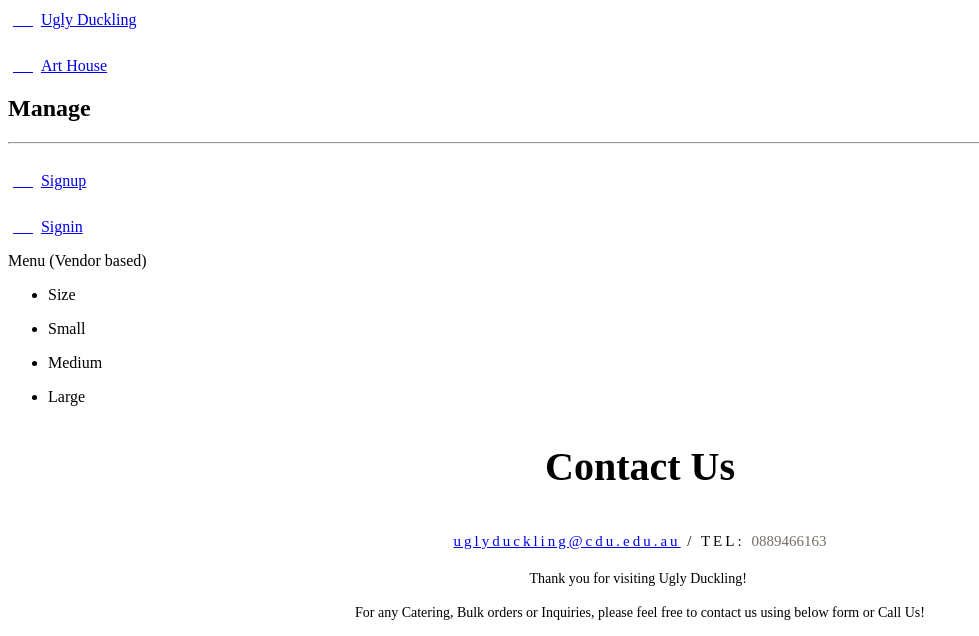
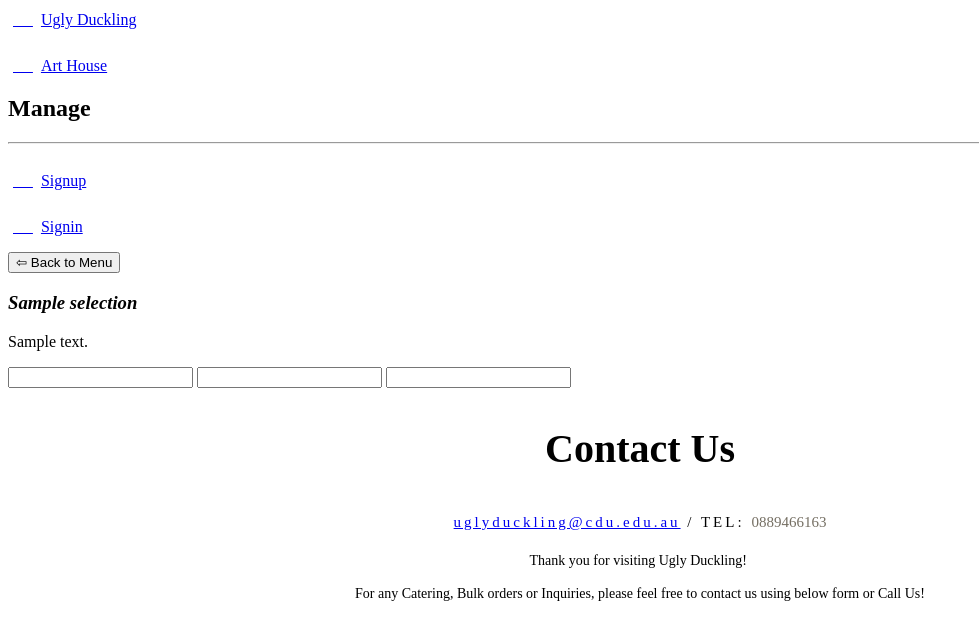
Before and after one commit to ZephyrGitCode/PRT582_CDUFoodOrdering, a PHP site: template lib/views/combobox.php in a window 1280 px wide. Shown: the part 552-1188 px from the top of the page, without its empty margins (0-979 px from the left). After the commit the page ends 1153 px from the top, so only its background shows below. Run offline with PHP 8.4, Linux system fonts and the light colour scheme; the visitor is signed in with stand-in values (Sample User, id 1); the template is opened without the code that fills it: most values are stand-ins (such as "Sample title", 1, 10 or a date in 2020); data that the repository does not hold is empty; some libraries are stand-ins or nearby versions.

Commit message:
Combobox now loads selections.

```diff
--- a/index.php
+++ b/index.php
@@ -118,9 +118,8 @@
       $id = 1;
       $app->set_message("error", "Entered id was out of range, defaulting to samll combo.");
       $app->redirect_to("/combobox/".$id."");
-
    }
-   //$app->set_message("selection", get_selections($id));
+   $app->set_message("selection", get_selections());
    $app->set_message("id", $id);
    $app->render(LAYOUT,"combobox");
 });
--- a/lib/views/catalogue.php
+++ b/lib/views/catalogue.php
@@ -6,8 +6,6 @@
 
 <?php
 if(!empty($items)){
-
-
   foreach($items As $item){
     $itemno = htmlspecialchars($item['itemNo'],ENT_QUOTES, 'UTF-8');
     $vendorno = htmlspecialchars($item['vendorNo'],ENT_QUOTES, 'UTF-8');
--- a/lib/views/combobox.php
+++ b/lib/views/combobox.php
@@ -1,36 +1,42 @@
-<div class="wrapper">
-  <div class="title">
-    Menu (Vendor based)
-  </div>
-  <p class="danger"><?php echo $error ?></p>
-  <div class="select_wrap">
-    <ul class="default_option">
-      <li>
-        <div class="option size">
-          <div class="image"></div>
-            <p>Size</p>
+<p class="danger"><?php echo $error ?></p>
+
+<section class="products">
+
+<button class = "btn btn-primary" onclick="goBack()">&#8678; Back to Menu</button>
+
+<script>
+  function goBack() {
+    window.history.back();
+  }
+</script>
+
+<?php
+// Can utilize the following code for single food info
+if(!empty($selection)){
+    //foreach($items As $item){
+    foreach($selection As $selection){
+      $selectionNo = htmlspecialchars($selection['selectionNo'],ENT_QUOTES, 'UTF-8');
+      $selectionName = htmlspecialchars($selection['selectionName'],ENT_QUOTES, 'UTF-8');
+      $selectionDesc = htmlspecialchars($selection['selectionDesc'],ENT_QUOTES, 'UTF-8');
+  ?>
+    <link href="https://maxcdn.bootstrapcdn.com/font-awesome/4.1.0/css/font-awesome.min.css" rel="stylesheet">
+      <div class="productcontainer">
+        <div class="producttext">
+          <h3><i><?php echo "{$selectionName}"?></i></h3>
+          <p class="itemdesc"><?php echo "{$selectionDesc}" ?></p>
         </div>
-      </li>
-    </ul>
-    <ul class="select_ul">
-      <li>
-        <div class="option small">
-          <div class="image"></div>
-            <p>Small</p>
-        </div>
-      </li>
-      <li>
-        <div class="option medium">
-          <div class="image"></div>
-            <p>Medium</p>
-        </div>
-      </li>
-      <li>
-        <div class="option large">
-          <div class="image"></div>
-            <p>Large</p>
-        </div>
-      </li>
-    </ul>
-  </div>
-</div>
+      </div>
+<?php
+    }
+  }
+  else{
+    echo "<h2>Selections failed to load</h2>";
+}
+?>
+
+<form action="/combobox" method="POST">
+  <input type='hidden' name='_method' value='post' />
+  <input name='selectionOne' value='' />
+  <input name='selectionTwo' value='' />
+  <input name='selectionThree' value='' />
+</form>
```
Also changed, not shown: lib/model.php (+17 -2 lines).
